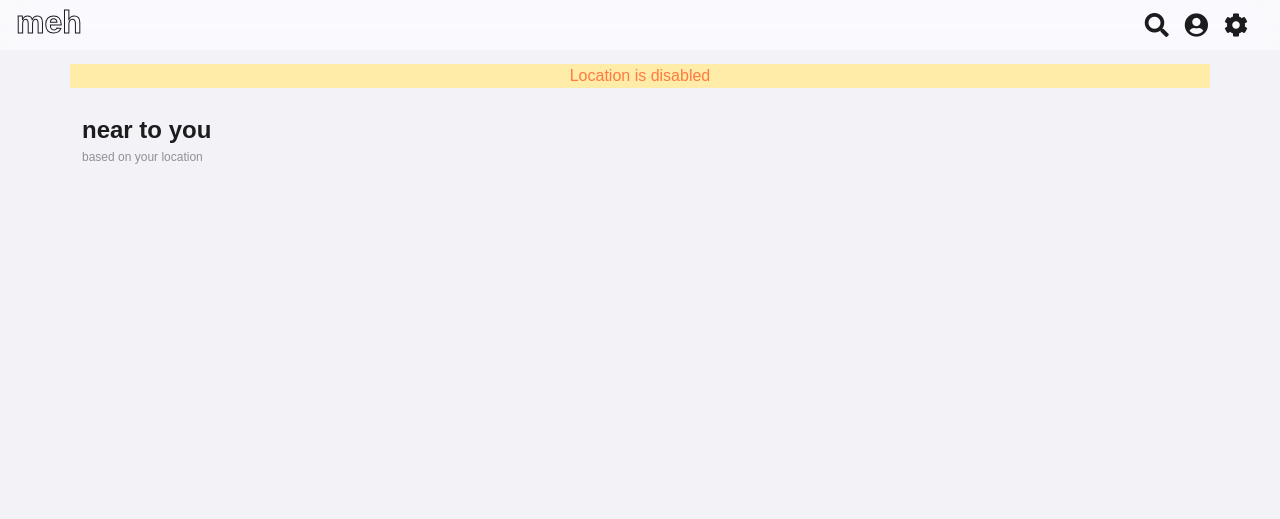
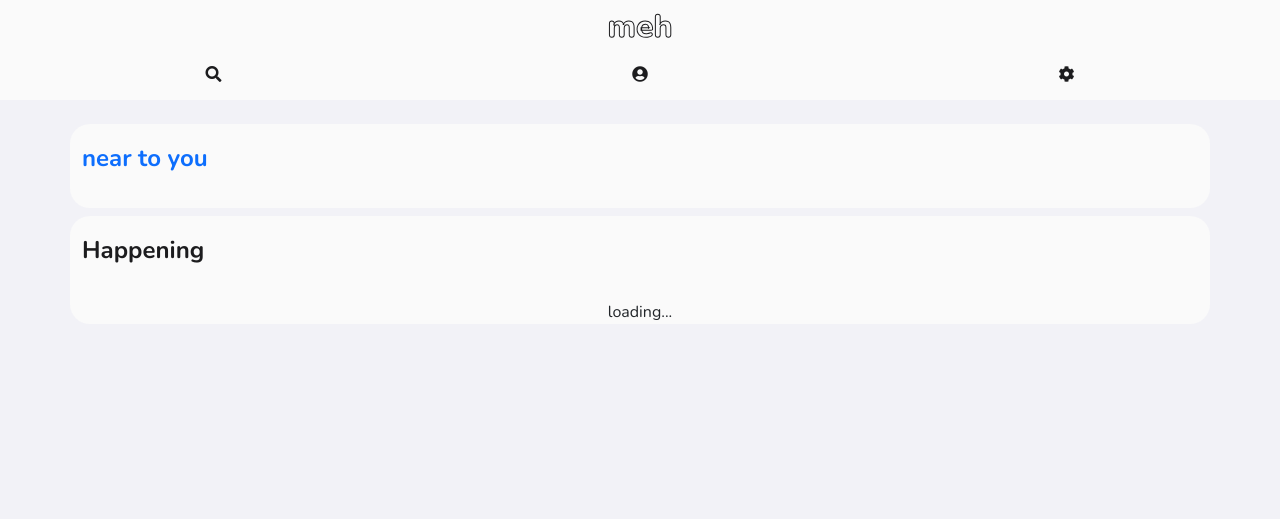
Before and after one commit to sahibdeepsinghjudge/meh2, a Django app: page / in a window 1280 px wide. Shown: the top 519 px of the page. Before the commit the page ends 164 px from the top, so only its background shows below. Run offline with Django 3.2, Linux system fonts and the light colour scheme; a user stored in the database is signed in; data comes from the database, SQL or seed files in the repository; both versions use the stored data as it was after the commit; some libraries are stand-ins or nearby versions.

Commit message:
ui changes

```diff
--- a/media/index.css
+++ b/media/index.css
@@ -1,4 +1,4 @@
-@import url('https://fonts.googleapis.com/css2?family=Source+Sans+Pro:ital,wght@0,200;0,300;0,400;0,600;0,700;0,900;1,200;1,300;1,400&display=swap');
+@import url('https://fonts.googleapis.com/css2?family=Nunito:ital,wght@0,200;0,300;0,400;0,500;0,600;0,700;0,800;0,900;0,1000;1,200;1,300;1,400;1,500;1,600;1,700;1,800;1,900;1,1000&display=swap');
 
 body{
     background-color: #f2f2f7 !important;
@@ -58,15 +58,11 @@
     border: solid 1px rgb(97, 97, 97);
 }
 .navmain{
-    display: flex;
-    align-items: center;
-    justify-content: space-between;
-    padding-bottom: 10px;
+    text-align: center;
 }
 .top-bar{
-    height: 60px;
+    height: 50px;
     position: fixed;
-    top: 0;
 }
 
 .text-gray{
@@ -196,8 +192,9 @@
 }
 .text-snapchat{
     color: #FFFC00;
-    -webkit-text-stroke-width: 1px;
+    -webkit-text-stroke-width: 0.7px;
     -webkit-text-stroke-color: black;
+    font-weight: 900;
 }
 .text-linkedin{
     color: #0A66C2;
@@ -240,5 +237,5 @@
 }
 
 *{
-    font-family: Arial, Helvetica, sans-serif;
+    font-family: 'Nunito', sans-serif;
 }
--- a/media/pages.css
+++ b/media/pages.css
@@ -77,6 +77,7 @@
     -webkit-text-stroke-color: #1c1c1e;
     color: rgba(0, 0, 0, 0);
     font-size: 24pt;
+    font-weight: 800;
 }
 
 .stroke-text{
@@ -94,15 +95,16 @@
     border-radius: 10px;
 }
 .navigator-bar{
+    height: 50px;
     display: flex;
     width: auto;
-    justify-content: space-between;
-    font-size: 24px;
+    justify-content: space-around;
     align-items: center;
+    position: sticky;
+    margin-top: 50px;
+    background-color: #fafafa;
 }
-.top-bar{
-height: 50px;
-}
+
 /*search*/
  .ser-result{
         display: flex;
--- a/templates/home/locationBase.html
+++ b/templates/home/locationBase.html
@@ -1,16 +1,43 @@
 <style>
     .profile-card{
-        height: 130px;
-        background-color: #fafafa;
+        height: auto;
+        min-height: 50px;
+        max-height: 80px;
+        background-color: #f1f1f1;
         margin: 10px;
         border-radius: 20px;
         padding: 10px;
         display: flex;
         align-items: center;
     }
+    .user-name{
+        font-size: 16px;
+        font-weight: bold;
+    }
+    .bio-text{
+        font-size: 12px;
+        font-weight: 400;
+    }
+    .profile-content{
+        display: flex;
+        flex-direction: row;
+        margin-left: 10px;
+    }
+    .profile-emoji{
+        width: 40px;
+        height: 40px;
+        border-radius: 50%;
+        justify-content: center;
+        font-size: 24px;
+        display: flex;
+        align-items: center;
+    }
 </style>
-<div class="container text-center server-msg custom-msg-primary"></div>
+<div class="p-3">
+
+
 <!--<div class="navigator-bar py-2">
+    <div class="container text-center server-msg custom-msg-primary"></div>
     <div class="links-fa">
         <a href="/"><i class="fas fa-home  mx-2  "></i></a>
         <a href="/home/search"><i class="fas fa-search mx-2 "></i></a>
@@ -18,39 +45,36 @@
         <span><i class="fas fa-qrcode text-iosdark openPOP" data-bs-toggle="tooltip" data-bs-placement="right" title="QR code to share profile"     style="cursor: pointer;"></i></span>
         <a href="/settings"><i class="fas fa-cog  mx-2 "></i></a>
     </div></div>-->
-    <br>
-<div class="vists"></div>
         <input type="hidden" value="{{request.user.username}}" id="user">
-        <div class="container mx-auto">
-            <span class="text-iosdark" style="font-size: 24px;"><b>near to you</b></span>
-            <p class="text-iosgray" style="font-size: 12px;font-weight:lighter;">based on your location</p>
-        <div class="main-data-on-location">
+        <div class="container mx-auto rounded mt-2" style="background-color: #fafafa; max-height:600px;overflow-y:hidden;">
+            <p class="text-primary py-3" style="font-size: 24px;"><b>near to you</b></p>
+        <div class="main-data-on-location" style="max-height: 550px; overflow-y:scroll;">
             <center>
                 {% include 'home/ios-spiner.html' %}
             </center>
 
         </div>
     </div>
+    <div class="container mx-auto rounded mt-2" style="background-color: #fafafa; max-height:600px;overflow-y:hidden;">
+        <p class="text-iosdark py-3" style="font-size: 24px;"><b>Happening</b></p>
+    <div class="events-data-on-location" style="max-height: 550px; overflow-y:scroll;">
+        <center>
+            {% include 'home/ios-spiner.html' %} loading...
+        </center>
+
     </div>
+</div>
+    </div>
+</div>
 <script>
     var user = document.getElementById('user').value
     var locationIs ="on";
     $.get("/api/location/"+user+"/",function(data){
         locationIs=data['location_sharing'];
         if(data['location_sharing']=="on"){
-
             getLocation();
-            $(".server-msg").html("Location is enabled");
-
-            $(".server-msg").effect("bounce");
-
         }else{
-            $('.fa-location-arrow').addClass("text-iosgray")
-            $(".server-msg").removeClass("custom-msg-primary");
-            $(".server-msg").addClass("custom-msg-warning");
-            $(".server-msg").html("Location is disabled");
             locationIs = "off"
-            $(".server-msg").effect("shake");
         }
     })
     function getLocation() {
@@ -74,31 +98,38 @@
                         accuracy:position.coords.accuracy,
                     },
                     success: function(data){
+                        console.log(data)
                            if(data['users'].length!=0){
                             $('.main-data-on-location').html('')
                             /*${data['users'][i].dist.toFixed(2)}*/
                                 for (var i=0; i < data['users'].length; i++) {
                                     var username = data['users'][i].id
-                                    console.log(data['users'][i])
                                     var item = `
                                     <a style="text-decoration:none;"
                                     class="text-iosdark pl-2" href="/${data['users'][i].id}">
                                     <div class="profile-card">
-                                        <div>
 
-                                           <b> ${data['users'][i].id}</b>
+                                                <span class="bg-light profile-emoji"
+                                                 ><b>${data['users'][i].userData.emoji}
+                                                 </b>
+                                                </span>
+                                                <div class="profile-content">
+                                                    <b class="user-name"> ${data['users'][i].id}</b>
+                                                    <small class="text-iosgray bio-text"><br>
+                                                    ${(data['users'][i].userData.acc_type=="Business") ?
+                                                    data['users'][i].userData.bio :""} </small>
+                                                <div>
+                                    </div>
+                                </a>`;
 
-                                        <p class="text-iosgray">${data['users'][i].userData.name}</p>
-                                    </div>
-                                    </div></a>`;
-
-                                        (data['users'][i].id?$('.main-data-on-location').append(item):item = "")
+                                        (data['users'][i].id ? $('.main-data-on-location').append(item):item = "")
 
                                     }
                                 }
                            else{
-                            $('.main-data-on-location').html(`<p class="text-iosgray">No user nearby!</p>`)
+                            $('.main-data-on-location').html(`<p class="text-iosgray">No Users Nearby 📍🥹. <a href="share" class="text-primary">share with friends. ❤️</a></p>`)
                            }
+                           $('.main-data-on-location').append(`<p class="text-iosgray text-center">range 50 meters</p>`)
                     },
                     error:function(data){
                         console.error(data)
--- a/templates/home/login.html
+++ b/templates/home/login.html
@@ -61,6 +61,8 @@
 
     $(document).ready(function(){
         $(".top-bar").hide();
+        $(".navigator-bar").hide();
+
         $(".log").on('click',function(e){
             e.preventDefault();
             $.ajax({
--- a/templates/home/main.html
+++ b/templates/home/main.html
@@ -17,7 +17,6 @@
 
 <div class="container-fluid container-main every "  >
 
-   <br><br>
     {% include 'home/locationBase.html' %}
 </div>
 
--- a/templates/home/myProfile.html
+++ b/templates/home/myProfile.html
@@ -63,8 +63,6 @@
 </style>
 <div class="container-fluid container-main" >
     {% include 'home/navbar.html' %}
-
-    <br><br>
 {% if not request.user.is_authenticated %}
 <div class="container bg-white py-2 text-center">
     <b>New to <span class="text-iosprimary">meh</span>?</b>
@@ -76,7 +74,6 @@
 </div>
 
 {% else %}
-        <span class="mx-4" style="font-size: 24px;"><span class="text-iosprimary">{{request.user}}'s</span> profile </span>
         <div class="profile">
             <input type="hidden" id="user_to" value="{{request.user}}"/>
         <div class="info">
--- a/templates/home/navbar.html
+++ b/templates/home/navbar.html
@@ -1,11 +1,11 @@
-<div class="top-bar px-3 fixed-top bg-blur mb-2" >
-    <div class="navmain ">
-        <h3 class="pl-3 "><b class="logo-meh"><a href="/">meh</a></b></h3>
-        <div class=" p-2 flexbox navigator-bar" >
-            <a href="/home/search"><i class="fas fa-search mx-2 text-iosdark "></i></a>
-            <a href="/profile"><i class="fas fa-user-circle mx-2 text-iosdark "></i></a>
-            <a href="/settings"><i class="fas fa-cog  mx-2 mr-4 text-iosdark "></i></a>
-        </div>
+<div class="top-bar fixed-top" style="background-color: #fafafa ;" >
+    <div class="navmain text-center py-2">
+        <h3 ><b class="logo-meh "><a href="/">meh</a></b></h3>
     </div>
 </div>
-<p></p>
+
+    <div class="navigator-bar" >
+        <a href="/home/search"><i class="fas fa-search mx-2 text-iosdark bg-light rounded"></i></a>
+        <a href="/profile"><i class="fas fa-user-circle mx-2 text-iosdark bg-ligh rounded"></i></a>
+        <a href="/settings"><i class="fas fa-cog  mx-2 mr-4 text-iosdark bg-light rounded"></i></a>
+    </div>
--- a/templates/home/profile.html
+++ b/templates/home/profile.html
@@ -21,7 +21,6 @@
 
 <div class="social">
    lodaing...
-
 </div>
 
 </div>
--- a/usersData/models.py
+++ b/usersData/models.py
@@ -17,6 +17,7 @@
 
     def __str__(self):
         return self.user.username+self.acc_type
+
 class socialAcc(models.Model):
     user = models.ForeignKey(User,on_delete=models.CASCADE)
     instagram = models.CharField(max_length=255,blank=True)
```
Also changed, not shown: templates/home/exProfile.html (+42 -20 lines), templates/home/infoEdit.html (+26 -16 lines), templates/home/settings.html (+10 -20 lines), usersData/views.py (+8 -1 lines), db.sqlite3. Lines whose indentation alone changed are shown as unchanged.
